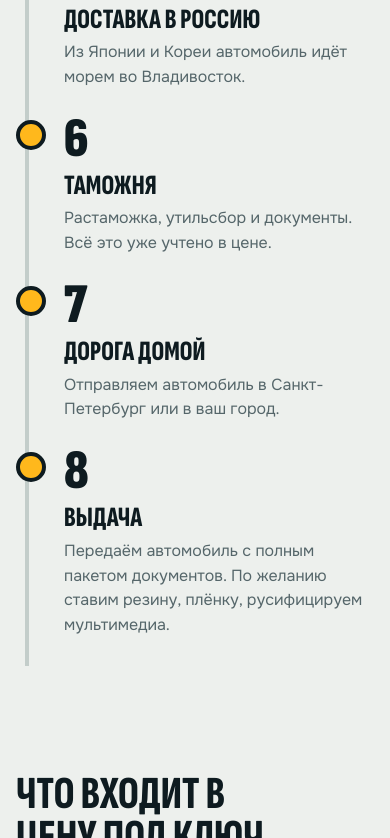
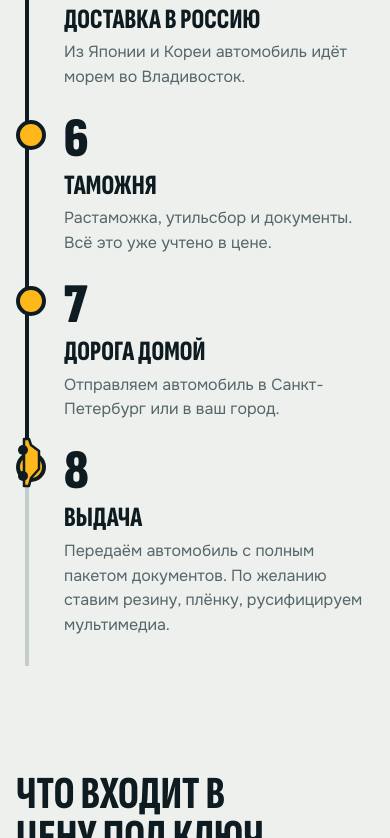
Before and after one commit to Vyacheslav-Novikov/avto-alliance, a plain HTML site: page index.html in a window 390 px wide. Shown: the part 6780-7618 px from the top of the page. Drawn offline with Linux system fonts and the light colour scheme.

Commit message:
Маршрут с машинкой на телефоне
Co-Authored-By: Claude Fable 5.2 <noreply@anthropic.com>
Claude-Session: https://claude.ai/code/session_01QJFXC4kWJ2AKcmogV8marn

```diff
--- a/index.html
+++ b/index.html
@@ -213,9 +213,13 @@ input[type=range]::-moz-range-thumb{width:20px;height:20px;border-radius:50%;bac
   .route{height:auto!important}.route-pin{position:static;height:auto;min-height:0;padding-block:72px}
   .track{flex-direction:column;width:auto;transform:none!important;gap:28px}
   .stop{width:auto;padding:0 0 0 48px}.stop::before{top:0;bottom:-28px;left:9px;right:auto;width:4px;height:auto}.stop::after{top:2px}
-  .stop i{color:var(--ink);font-size:56px}.stop::after{border-color:var(--ink);background:var(--amber)}
-  .fill,.car{display:none}
+  .stop i{font-size:56px}
+  .track{position:relative}
+  .fill{top:0;left:calc(var(--gut) + 9px);width:4px;height:0;z-index:1}
+  .stop::after{z-index:1}
+  .car{left:calc(var(--gut) + 11px);top:0;margin:-1px 0 0 -24px;transform:rotate(90deg)}
 }
+@media(prefers-reduced-motion:reduce){.stop i{color:var(--ink)}.stop::after{border-color:var(--ink);background:var(--amber)}.fill,.car{display:none}}
 
 /* цена */
 .cost{display:grid;gap:40px}
@@ -832,6 +836,7 @@ function measure(){
   pinned=innerWidth>=900&&!calm;
   if(pinned){dist=Math.max(0,track.scrollWidth-innerWidth);route.style.height=(innerHeight-68+dist)+'px'}
   else route.style.height='';
+  fill.style.cssText='';car.style.cssText='';
   onScroll();
 }
 function onScroll(){
@@ -843,6 +848,11 @@ function onScroll(){
     const gut=parseFloat(getComputedStyle(track).paddingLeft),last=stops[stops.length-1].offsetLeft,x=gut+p*(last-gut);
     fill.style.left=gut+'px';fill.style.width=(x-gut)+'px';car.style.left=x+'px';
     stops.forEach(s=>s.classList.toggle('on',s.offsetLeft<=x+2));
+  }
+  else if(!calm){
+    const r=track.getBoundingClientRect(),last=stops[stops.length-1].offsetTop,y=Math.min(last,Math.max(0,innerHeight*.55-r.top));
+    fill.style.height=(y+13)+'px';car.style.top=y+'px';
+    stops.forEach(s=>s.classList.toggle('on',s.offsetTop<=y+2));
   }
   if(!calm){const fr=motto.getBoundingClientRect();if(fr.top<innerHeight)motto.style.transform=`translateX(${-(innerHeight-fr.top)*.35}px)`}
 }
```
